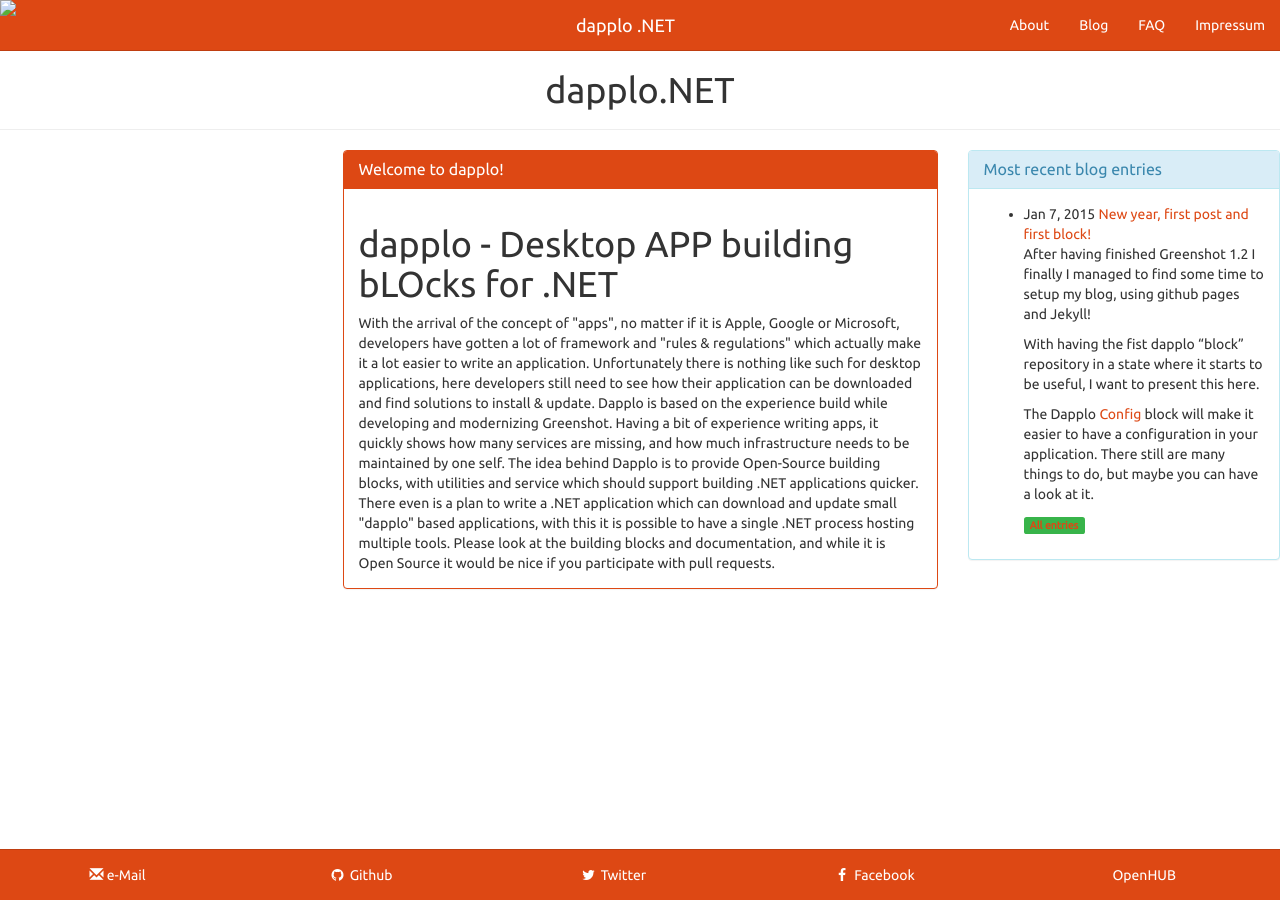
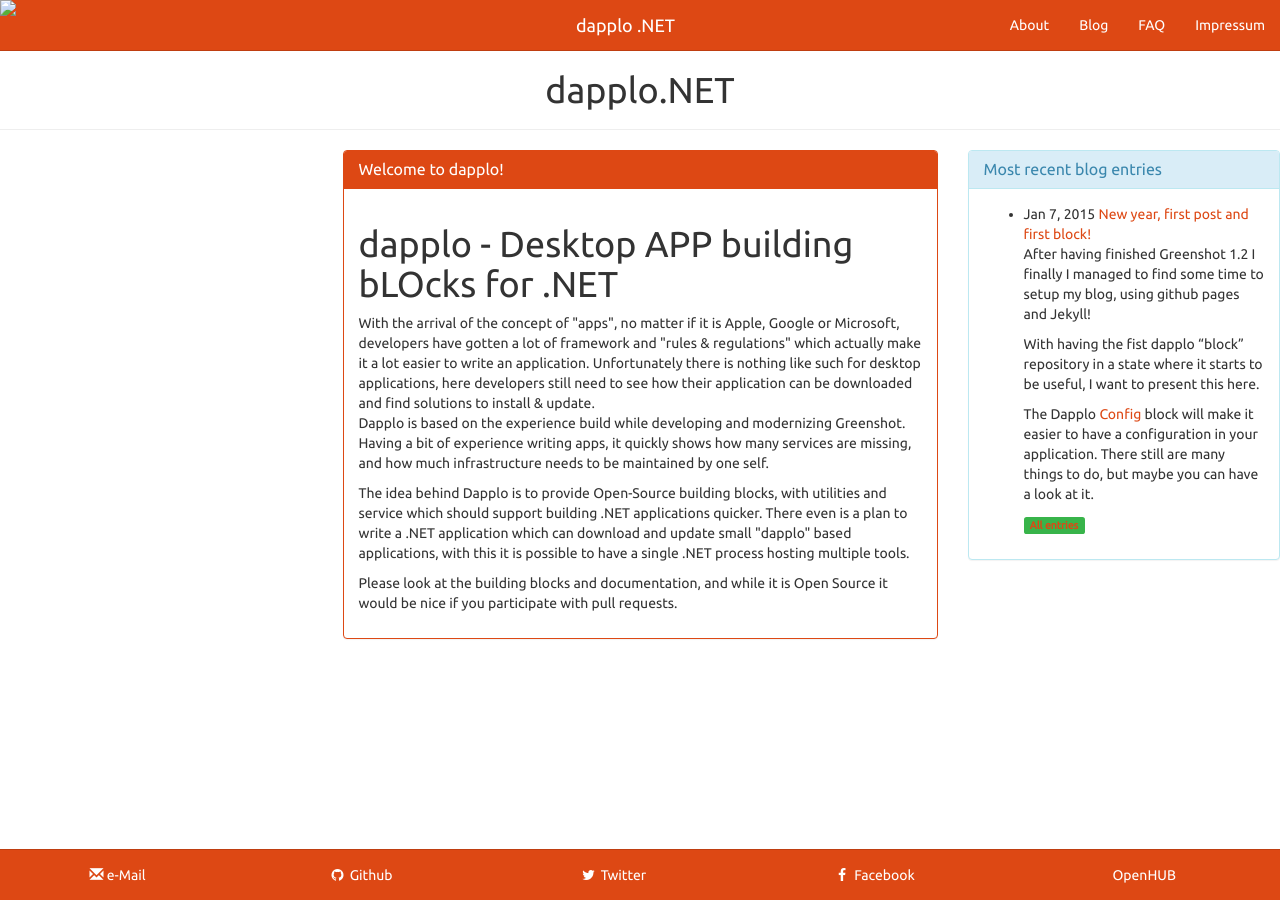
Before and after one commit to dapplo/dapplo.github.io, a Jekyll site: the page built from pages/index.html, in a window 1280 px wide. Built offline with Jekyll 4.4.1, drawn with Linux system fonts in a browser that asks for light colours; Markdown is read by kramdown in place of the engine named in the settings.

Commit message:
Fix missing paragraphs.

```diff
--- a/pages/index.html
+++ b/pages/index.html
@@ -16,11 +16,11 @@ title: dapplo.NET
 		<div class="panel-body">
 			<h1>{{ site.description }}</h1>
 			With the arrival of the concept of "apps", no matter if it is Apple, Google or Microsoft, developers have gotten a lot of framework and "rules & regulations" which actually make it a lot easier to write an application. Unfortunately there is nothing like such for desktop applications, here developers still need to see how their application can be downloaded and find solutions to install & update.
-
+			<P/>
 			Dapplo is based on the experience build while developing and modernizing Greenshot. Having a bit of experience writing apps, it quickly shows how many services are missing, and how much infrastructure needs to be maintained by one self.
-
+			<P/>
 			The idea behind Dapplo is to provide Open-Source building blocks, with utilities and service which should support building .NET applications quicker. There even is a plan to write a .NET application which can download and update small "dapplo" based applications, with this it is possible to have a single .NET process hosting multiple tools.
-
+			<P/>
 			Please look at the building blocks and documentation, and while it is Open Source it would be nice if you participate with pull requests.
 		</div>
 	</div>
```
